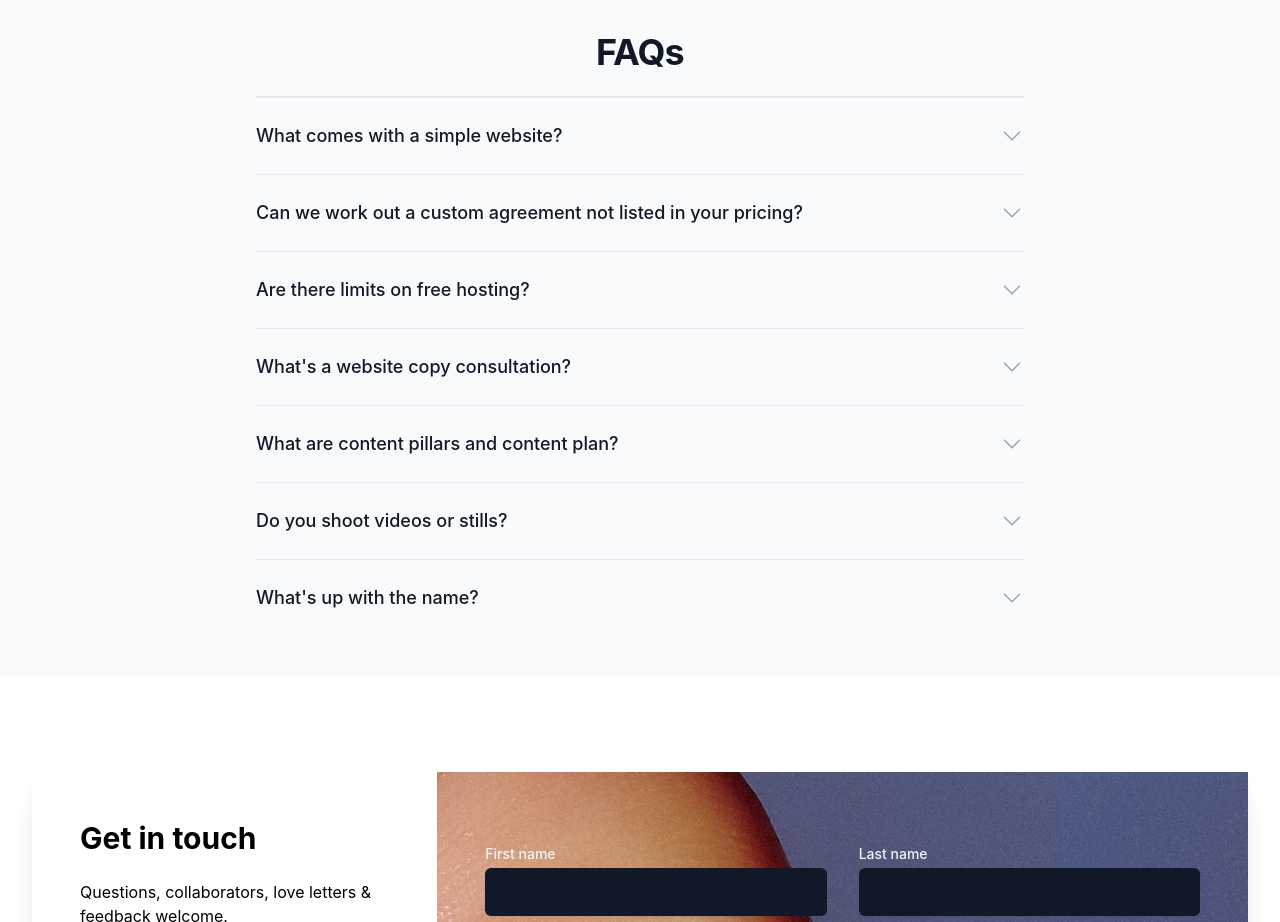
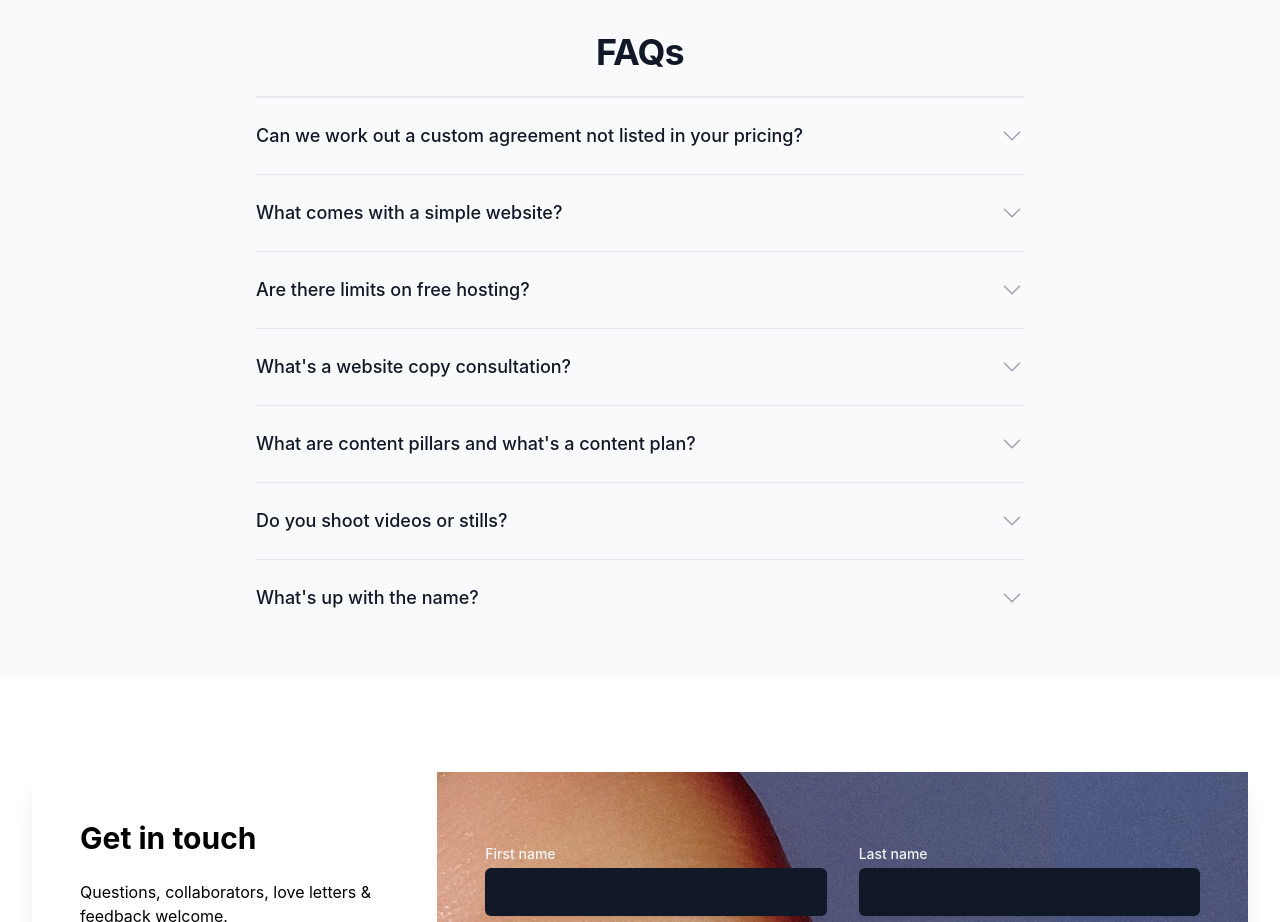
Before and after one commit to abstractjazz/dot_vonn_launch, a Next.js app: page /pricing in a window 1280 px wide. Shown: the part 3480-4402 px from the top of the page. Built offline with nearby package versions, Linux system fonts and the light colour scheme.

Commit message:
button fix, copy tweak

```diff
--- a/components/FAQ/FAQ.js
+++ b/components/FAQ/FAQ.js
@@ -4,15 +4,16 @@ import { ChevronDownIcon } from '@heroicons/react/24/outline'
 const faqs = [
 
 
+
+  {
+    question: "Can we work out a custom agreement not listed in your pricing?",
+    answer:
+      "We developed our pricing to be accessible to entrepreneurs in a range of stages. If you need more or less than you see in our retainers, that's cool. Reach out and we'll see what we can do.",
+  },
   {
     question: "What comes with a simple website?",
     answer:
       "A simple website is up to five pages of static content, meaning you won't be able to make updates on the fly. If you think you'll need to make frequent updates, we offer site maintenance, or a custom build.",
-  },
-  {
-    question: "Can we work out a custom agreement not listed in your pricing?",
-    answer:
-      "We developed our pricing to be accessible to entrepreneurs in a range of stages. If you need more or less than you see in our retainers, that's cool. Reach out and we'll see what we can do.",
   },
   {
     question: "Are there limits on free hosting?",
@@ -25,9 +26,9 @@ const faqs = [
       "Choosing the words that lead a person to the action you want on your site is part art, part science. A website copy consultation shows you the basics so you're better equipped to tackle that task.",
   },
   {
-    question: "What are content pillars and content plan?",
+    question: "What are content pillars and what's a content plan?",
     answer:
-      "Content pillars and a content plan are a core part of your content strategy. Your pillars are the themes you talk about that are connected to your business goals, and your plan decides how those themes come to life - by outlining the actual content and the best place to publish it.",
+      "Content pillars and a content plan are a core part of your content strategy. Your pillars are the themes you talk about that are connected to your business goals. Your content plan decides how those themes come to life by outlining what kind of content to make and the best place to publish it. Together, content pillars and a content plan help ensure your content is both valuable to your audience and supporting your overall business strategy.",
   },
   {
     question: "Do you shoot videos or stills?",
--- a/components/Pricing/Pricing.js
+++ b/components/Pricing/Pricing.js
@@ -145,7 +145,7 @@ export default function Pricing() {
                 </p>
                 <a
                   href="https://calendly.com/dot-vonn/dot-vonn-intro-consultation"
-                  className="mt-8 block w-full border-2 border-black bg-black py-2 text-center text-sm font-semibold text-white hover:bg-[#ffc800] hover:text-black"
+                  className="mt-8 block w-1/2 lg:w-full border-2 border-black bg-black py-2 text-center text-sm font-semibold text-white hover:bg-[#ffc800] hover:text-black"
                   target="_blank"
                   rel="noreferrer"
                 >
```
